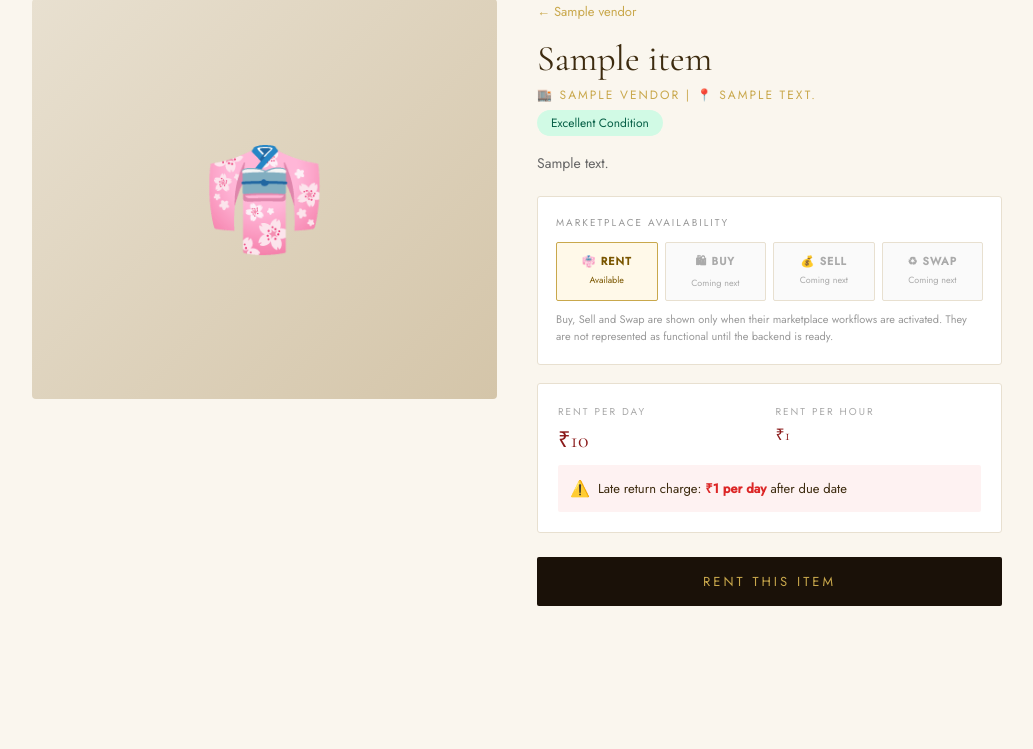
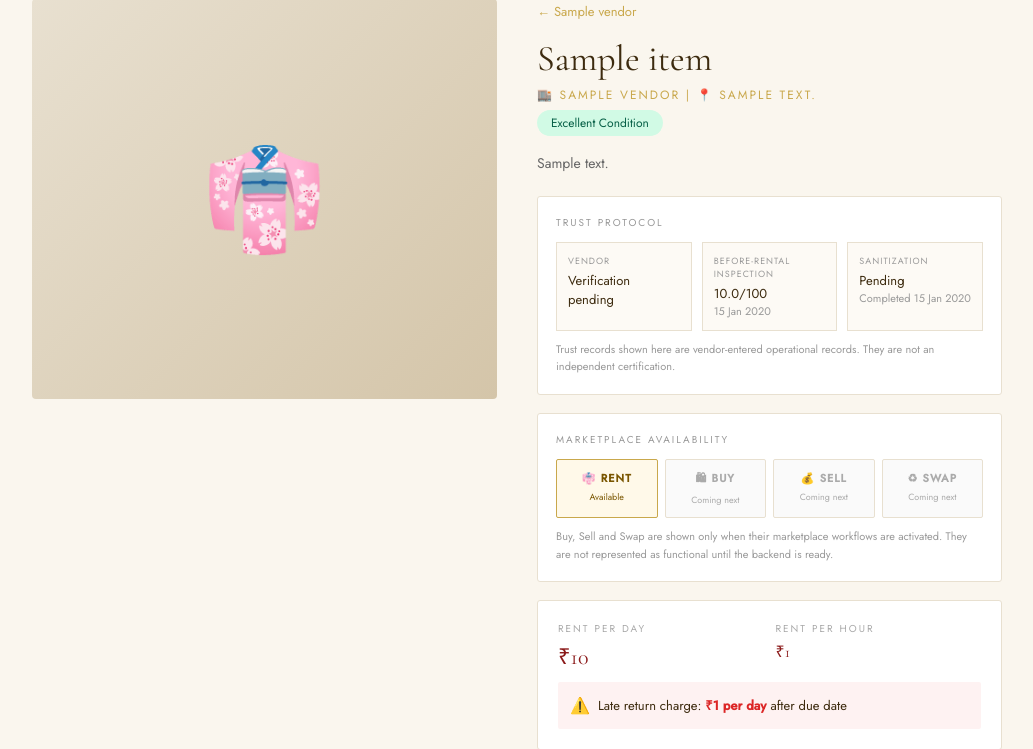
Before and after one commit to kushal2006-bit/O2O_Tradition, a PHP site: page /item.php?id=1 in a window 1280 px wide. Shown: the part 125-874 px from the top of the page, without its empty margins (123-1156 px from the left). Before the commit the page ends 731 px from the top, so only its background shows below. Run offline with PHP 8.4, Linux system fonts and the light colour scheme; the visitor is signed in with stand-in values (Sample User, id 1); tables that the repository leaves empty hold one stand-in row (values such as "Sample post").

Commit message:
Show trust protocol details on item pages

```diff
--- a/customer/item.php
+++ b/customer/item.php
@@ -40,6 +40,22 @@ $rentMode = $modeMap['rent'] ?? [
     'security_deposit' => 0,
     'available' => $item['available']
 ];
+
+$verifyStmt = $db->prepare("SELECT COUNT(*) FROM vendor_verifications WHERE vendor_id = ? AND status = 'verified'");
+$verifyStmt->execute([$item['vid']]);
+$vendorVerified = (int)$verifyStmt->fetchColumn() > 0;
+
+$beforeStmt = $db->prepare("SELECT condition_score, notes, created_at FROM condition_reports WHERE item_id = ? AND inspection_type = 'before_rental' ORDER BY created_at DESC LIMIT 1");
+$beforeStmt->execute([$itemId]);
+$beforeReport = $beforeStmt->fetch();
+
+$afterStmt = $db->prepare("SELECT condition_score, notes, created_at FROM condition_reports WHERE item_id = ? AND inspection_type = 'after_return' ORDER BY created_at DESC LIMIT 1");
+$afterStmt->execute([$itemId]);
+$afterReport = $afterStmt->fetch();
+
+$sanStmt = $db->prepare("SELECT status, completed_at, notes, created_at FROM sanitization_records WHERE item_id = ? ORDER BY created_at DESC LIMIT 1");
+$sanStmt->execute([$itemId]);
+$sanitization = $sanStmt->fetch();
 ?>
 <!DOCTYPE html>
 <html lang="en">
@@ -83,6 +99,16 @@ body{font-family:'Jost',sans-serif;background:var(--cream);color:var(--text)}
 .btn-rent{display:block;width:100%;padding:15px;background:var(--dark);color:var(--gold);border:none;border-radius:2px;font-family:'Jost',sans-serif;font-size:13px;letter-spacing:3px;text-transform:uppercase;cursor:pointer;text-decoration:none;text-align:center}
 .btn-rent:hover{background:var(--crimson)}.btn-buy{display:block;width:100%;padding:15px;background:var(--gold);color:var(--dark);border:none;border-radius:2px;font-family:'Jost',sans-serif;font-size:13px;letter-spacing:3px;text-transform:uppercase;cursor:pointer;text-decoration:none;text-align:center;margin-top:10px}.btn-buy:hover{background:var(--gold-light)}
 .note{font-size:11px;color:#999;line-height:1.6;margin-top:10px}
+.trust-panel{background:#fff;border:1px solid var(--border);border-radius:3px;padding:18px;margin-bottom:18px}
+.trust-head{display:flex;justify-content:space-between;align-items:center;gap:10px;margin-bottom:12px}
+.trust-title{font-size:10px;letter-spacing:2px;text-transform:uppercase;color:#999}
+.trust-badge{display:inline-block;padding:5px 9px;border-radius:15px;font-size:11px;background:#D1FAE5;color:#065F46}
+.trust-grid{display:grid;grid-template-columns:repeat(3,1fr);gap:10px}
+.trust-box{border:1px solid var(--border);background:#FDFAF5;padding:11px}
+.trust-label{font-size:9px;letter-spacing:1px;text-transform:uppercase;color:#999;margin-bottom:4px}
+.trust-value{font-size:13px;color:var(--text)}
+.trust-muted{color:#999;font-size:11px}
+@media(max-width:700px){.trust-grid{grid-template-columns:1fr}}
 @media(max-width:700px){.main{grid-template-columns:1fr;padding:25px 18px}.mode-grid{grid-template-columns:repeat(2,1fr)}}
 </style>
 </head>
@@ -107,6 +133,41 @@ body{font-family:'Jost',sans-serif;background:var(--cream);color:var(--text)}
     <div class="item-store"><a href="store.php?id=<?= (int)$item['vid'] ?>">🏬 <?= htmlspecialchars($item['store_name']) ?></a> | 📍 <?= htmlspecialchars($item['store_address']) ?></div>
     <span class="quality-badge <?= htmlspecialchars($item['quality']) ?>"><?= htmlspecialchars($item['quality']) ?> Condition</span>
     <div class="item-desc"><?= htmlspecialchars($item['description']) ?></div>
+
+    <div class="trust-panel">
+      <div class="trust-head">
+        <div class="trust-title">Trust Protocol</div>
+        <?php if ($vendorVerified): ?><span class="trust-badge">✓ Verified Vendor</span><?php endif; ?>
+      </div>
+      <div class="trust-grid">
+        <div class="trust-box">
+          <div class="trust-label">Vendor</div>
+          <div class="trust-value"><?= $vendorVerified ? 'Verified' : 'Verification pending' ?></div>
+        </div>
+        <div class="trust-box">
+          <div class="trust-label">Before-rental inspection</div>
+          <?php if ($beforeReport): ?>
+            <div class="trust-value"><?= $beforeReport['condition_score'] !== null ? number_format((float)$beforeReport['condition_score'],1).'/100' : 'Recorded' ?></div>
+            <div class="trust-muted"><?= date('d M Y', strtotime($beforeReport['created_at'])) ?></div>
+          <?php else: ?>
+            <div class="trust-value">Not recorded</div>
+          <?php endif; ?>
+        </div>
+        <div class="trust-box">
+          <div class="trust-label">Sanitization</div>
+          <?php if ($sanitization): ?>
+            <div class="trust-value"><?= htmlspecialchars(ucwords(str_replace('_',' ',$sanitization['status']))) ?></div>
+            <?php if ($sanitization['completed_at']): ?><div class="trust-muted">Completed <?= date('d M Y', strtotime($sanitization['completed_at'])) ?></div><?php endif; ?>
+          <?php else: ?>
+            <div class="trust-value">No record yet</div>
+          <?php endif; ?>
+        </div>
+      </div>
+      <?php if ($afterReport): ?>
+        <div class="note">Latest post-return inspection: <?= $afterReport['condition_score'] !== null ? number_format((float)$afterReport['condition_score'],1).'/100' : 'recorded' ?> on <?= date('d M Y', strtotime($afterReport['created_at'])) ?>.</div>
+      <?php endif; ?>
+      <div class="note">Trust records shown here are vendor-entered operational records. They are not an independent certification.</div>
+    </div>
 
     <div class="mode-panel">
       <div class="mode-heading">Marketplace availability</div>
```
